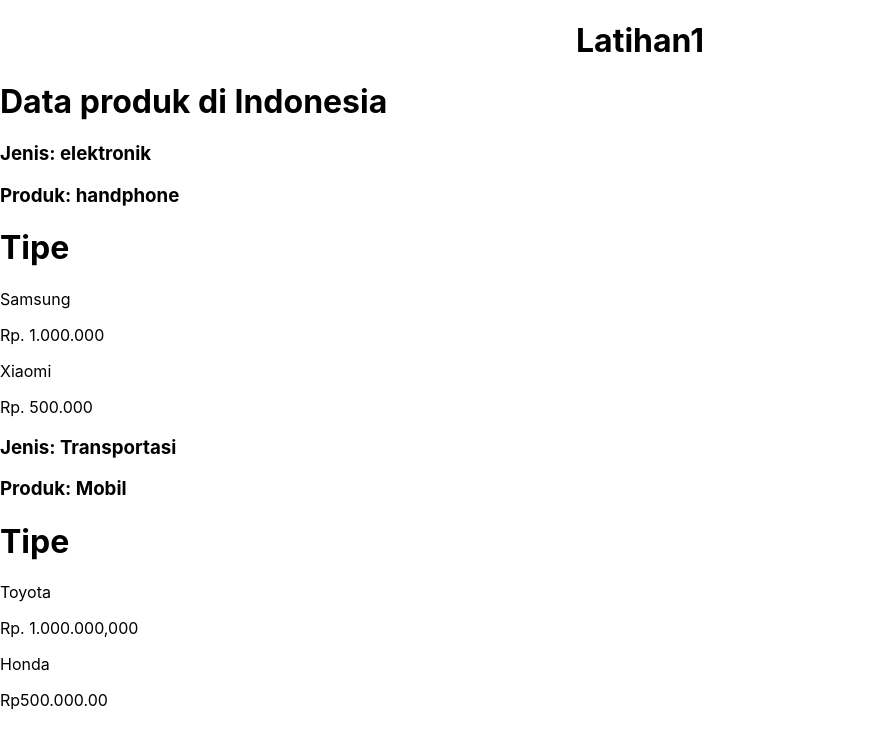
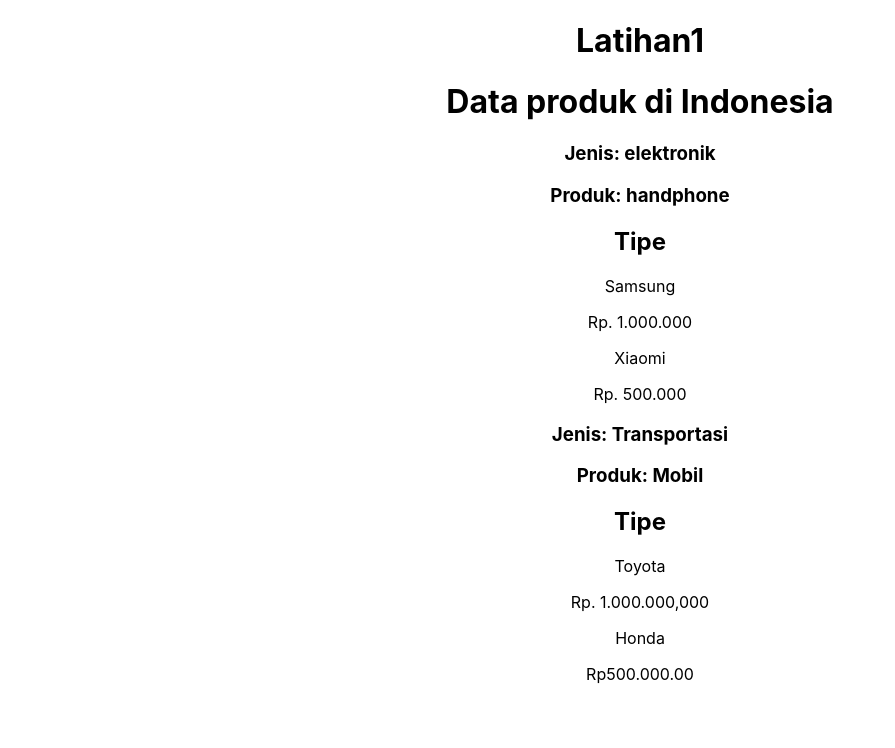
Before and after one commit to Wakype/belajar_reactjs, a React (Create React App) app: page / in a window 1280 px wide. Shown: the top 748 px of the page, without its empty margins (0-895 px from the left). Built offline with nearby package versions, Linux system fonts and the light colour scheme.

Commit message:
latihan1

```diff
--- a/src/App.js
+++ b/src/App.js
@@ -36,9 +36,9 @@
   return (
     <React.Fragment>
       <h1 style={{ textAlign: "center" }}>Latihan1</h1>
-      <h1>Data produk di Indonesia</h1>
+      <h1 style={{ textAlign: "center" }}>Data produk di Indonesia</h1>
 
-      <DataProduk produk={produk} className="produk"/>
+      <DataProduk produk={produk}/>
     </React.Fragment>
   );
 }
--- a/src/module/produk.jsx
+++ b/src/module/produk.jsx
@@ -6,6 +6,7 @@
       {produk?.map((item) => {
         return (
           <React.Fragment>
+            <section>
               <h3>Jenis: {item.jenis}</h3>
               <h3>Produk: {item.produk}</h3>
               <h1>Tipe</h1>
@@ -13,6 +14,7 @@
               <p>{item.brand[0].harga}</p>
               <p>{item.brand[1].nama}</p>
               <p>{item.brand[1].harga}</p>
+            </section>
           </React.Fragment>
         );
       })}
--- a/src/style/style.css
+++ b/src/style/style.css
@@ -1,3 +1,7 @@
 .produk {
     border: 1px solid black;
 }
+
+section {
+    text-align: center;
+}
```
Lines whose indentation alone changed are shown as unchanged.
